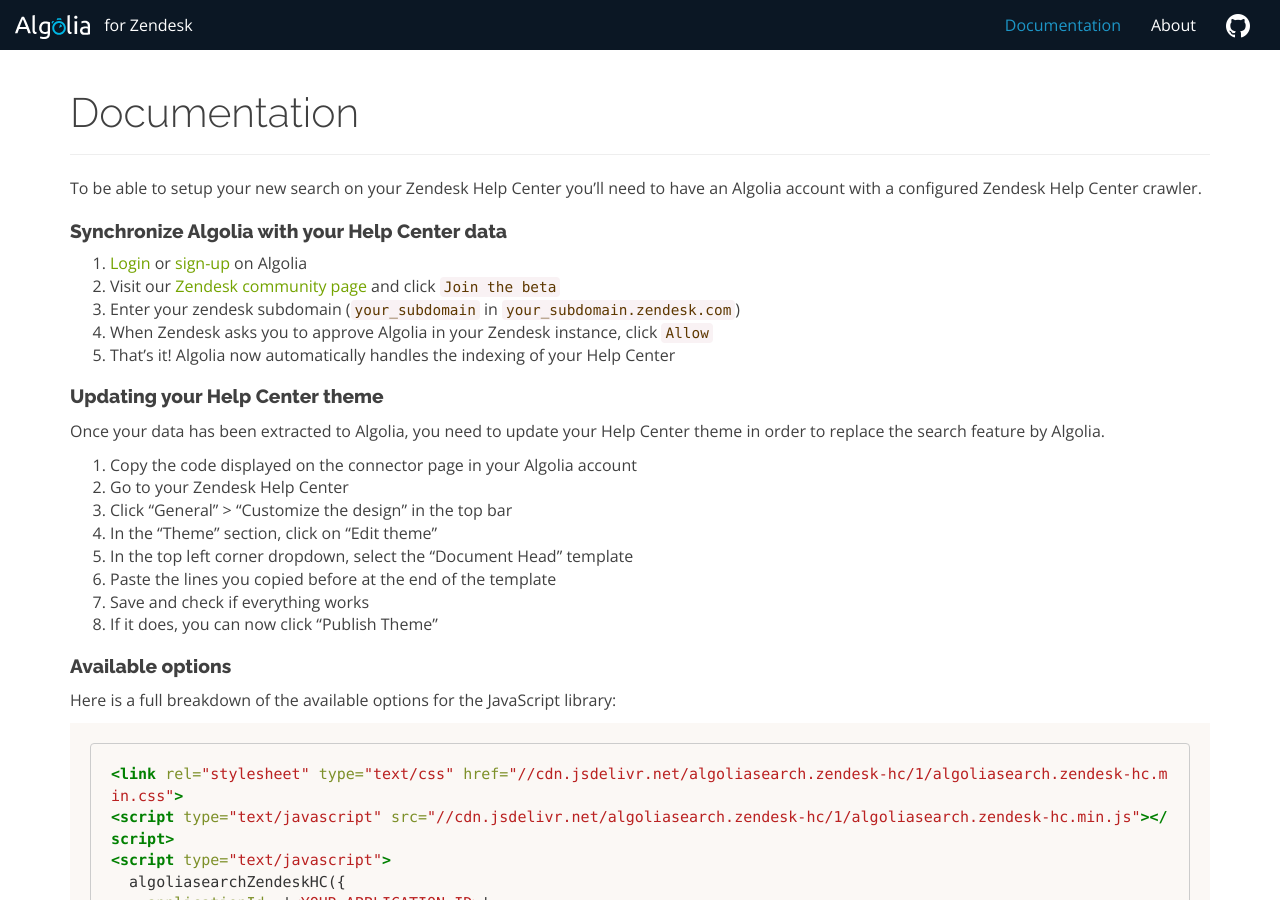
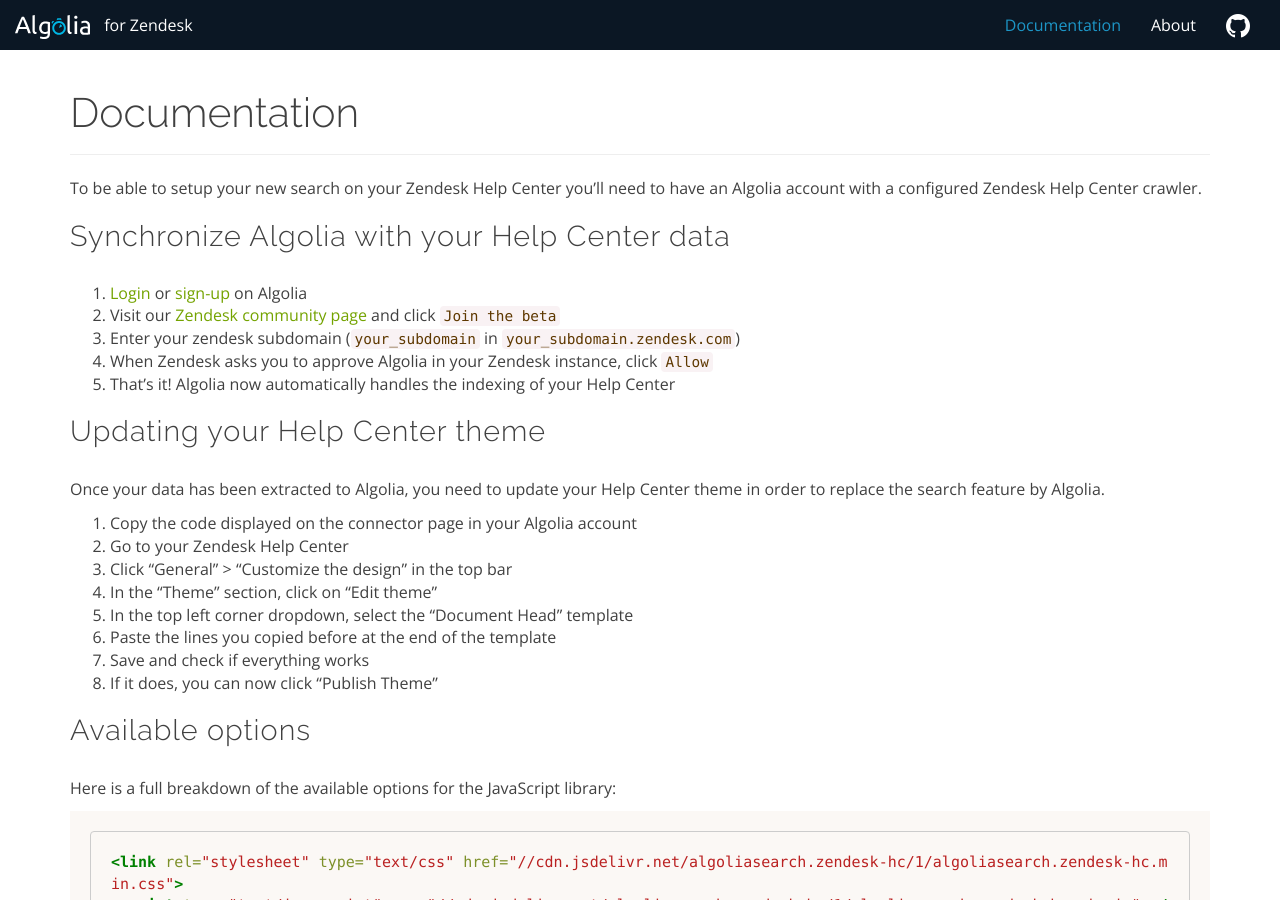
Before and after one commit to algolia/algoliasearch-zendesk, a Jekyll site: the page built from docs/documentation.md, in a window 1280 px wide and 900 px high. Built offline with Jekyll 4.4.1, drawn with Linux system fonts in a browser that asks for light colours; nearby versions of some CDN libraries; comment, search, counter and statistics services are not loaded.

````diff
--- a/docs/documentation.md
+++ b/docs/documentation.md
@@ -7,7 +7,7 @@ permalink: /documentation/
 
 To be able to setup your new search on your Zendesk Help Center you'll need to have an Algolia account with a configured Zendesk Help Center crawler.
 
-### Synchronize Algolia with your Help Center data
+## Synchronize Algolia with your Help Center data
 
 1. [Login](https://www.algolia.com/users/sign_in) or [sign-up](https://www.algolia.com/users/sign_up) on Algolia
 2. Visit our [Zendesk community page](https://community.algolia.com/zendesk/) and click `Join the beta`
@@ -15,7 +15,7 @@ To be able to setup your new search on your Zendesk Help Center you'll need to h
 4. When Zendesk asks you to approve Algolia in your Zendesk instance, click `Allow`
 5. That's it! Algolia now automatically handles the indexing of your Help Center
 
-### Updating your Help Center theme
+## Updating your Help Center theme
 
 Once your data has been extracted to Algolia, you need to update your Help Center theme in order to replace the search feature by Algolia.
 
@@ -28,7 +28,7 @@ Once your data has been extracted to Algolia, you need to update your Help Cente
 7. Save and check if everything works
 8. If it does, you can now click "Publish Theme"
 
-### Available options
+## Available options
 
 Here is a full breakdown of the available options for the JavaScript library:
 
@@ -84,11 +84,11 @@ Here is a full breakdown of the available options for the JavaScript library:
 </script>
 ```
 
-### Handling Zendesk community search
+## Handling Zendesk community search
 
 We do not index community forums at the moment. If you're using them, you'll probably want to disable `instantsearch` by setting `enabled: false`.
 
-### Customizing the CSS
+## Customizing the CSS
 
 If you want to change the CSS styling of the search we provide, there's absolutely no issue.
 To do this:
@@ -114,7 +114,7 @@ In the end, you should have something along these lines in your *Document Head*
 </script>
 ```
 
-### Supporting multiple languages
+## Supporting multiple languages
 
 Out of the box, the library limits the results to the currently selected language.
 However, some constant strings like the ones used in the sentence "12 results found in 1ms" need to be translated in your language. In order to do so, you need to use the `translations` parameter described in the documentation above.
````
